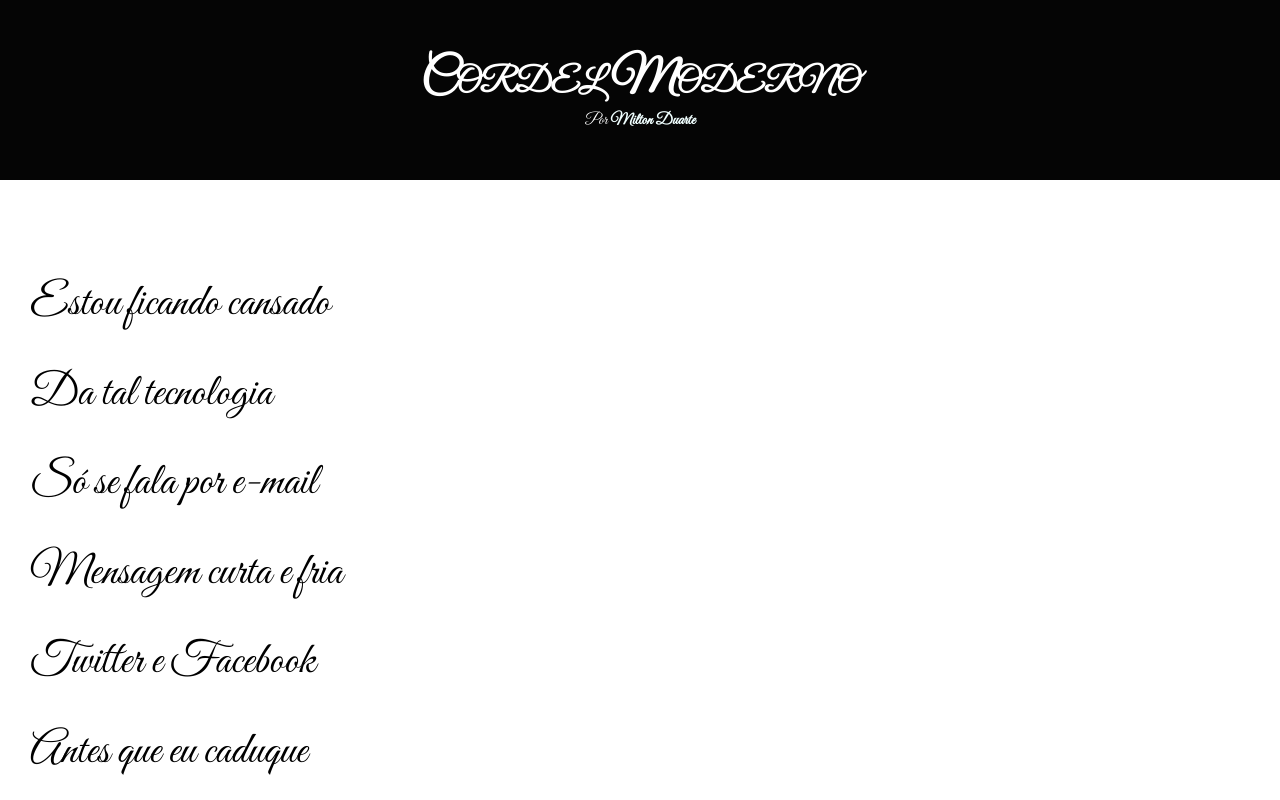
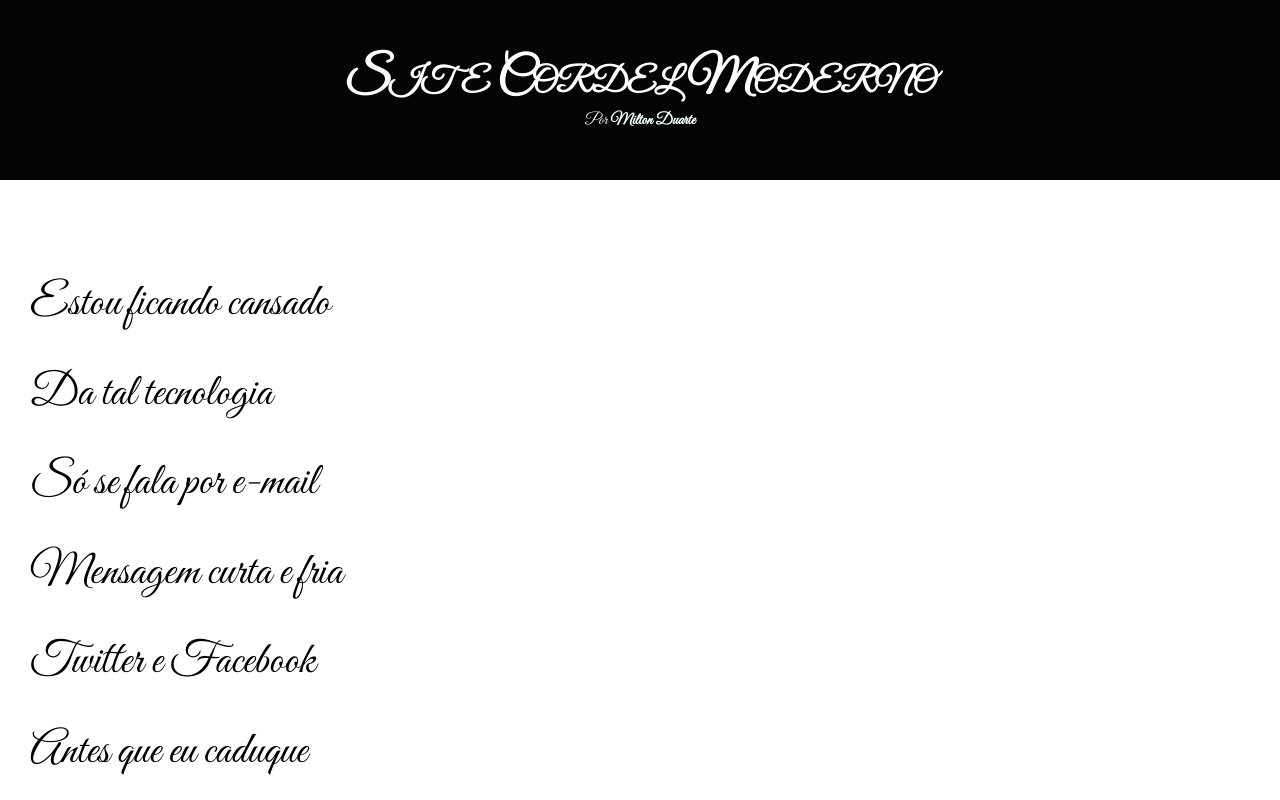
Before and after one commit to Paulor01/Projeto-Cordel-Moderno, a plain HTML site: page index.html in a window 1280 px wide. Shown: the top 800 px of the page. Drawn offline with Linux system fonts and the light colour scheme.

Commit message:
Mudando nome do site

```diff
--- a/index.html
+++ b/index.html
@@ -9,7 +9,7 @@
 </head>
 <body>
     <header>
-        <h1>Cordel Moderno</h1>
+        <h1>Site Cordel Moderno</h1>
         <p>Por <a href="">Milton Duarte</a></p>
 
     </header>
```
